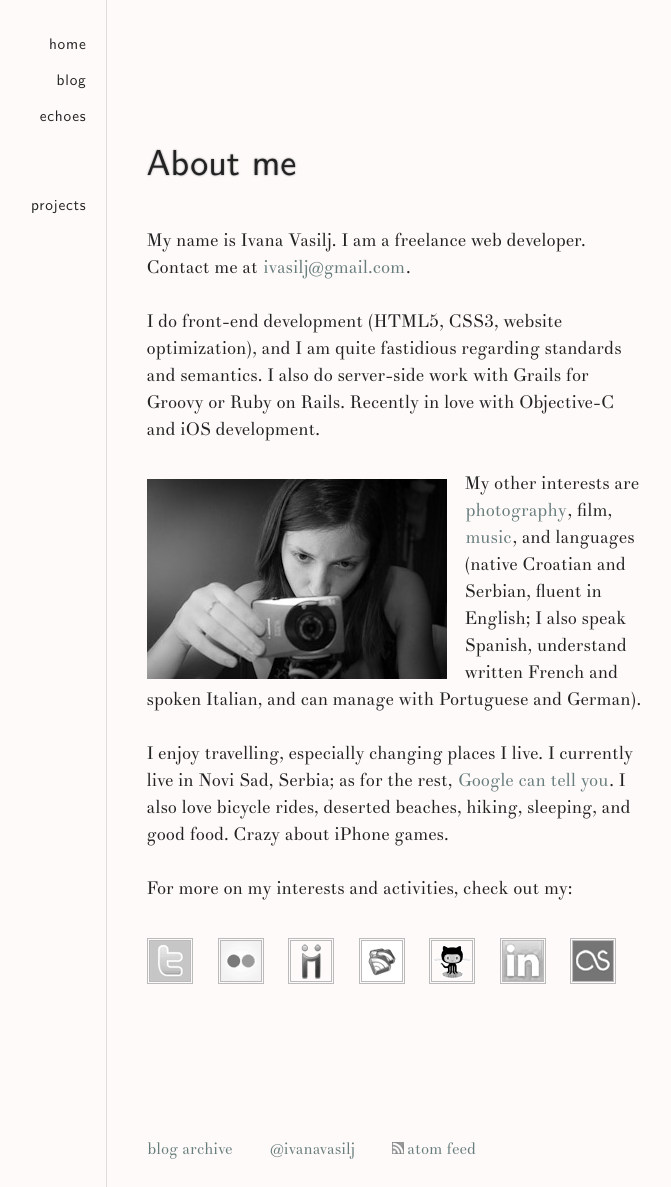
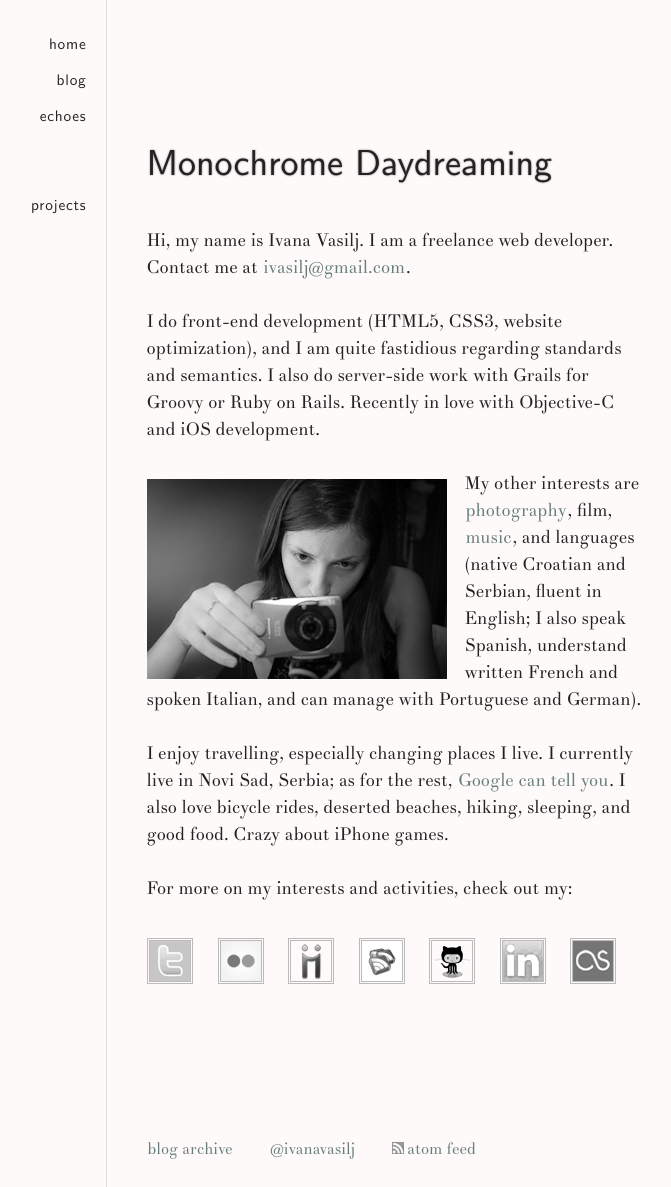
Before and after one commit to ivana/ivana.github.com, a Jekyll site: the page built from index.html, in a window 1280 px wide. Shown: the whole page, without its empty margins (264-935 px from the left). Built offline with Jekyll 4.4.1, drawn with Linux system fonts in a browser that asks for light colours.

Commit message:
about heading

```diff
--- a/index.html
+++ b/index.html
@@ -5,12 +5,12 @@ desc: about Ivana, social links and contact
 ---
 
 <article class="vcard">
-  <h1>About me</h1>
+  <h1>Monochrome Daydreaming</h1>
 
   <a href="/projects">projects</a>
 
   <p>
-    My name is
+    Hi, my name is
     <span class="fn n" lang="hr"><span class="given-name">Ivana</span> <span class="family-name">Vasilj</span></span>.
     I am a freelance <span class="title">web developer</span>.
     Contact me at <a class="email" href="mailto:ivasilj@gmail.com">ivasilj@gmail.com</a>.
```
